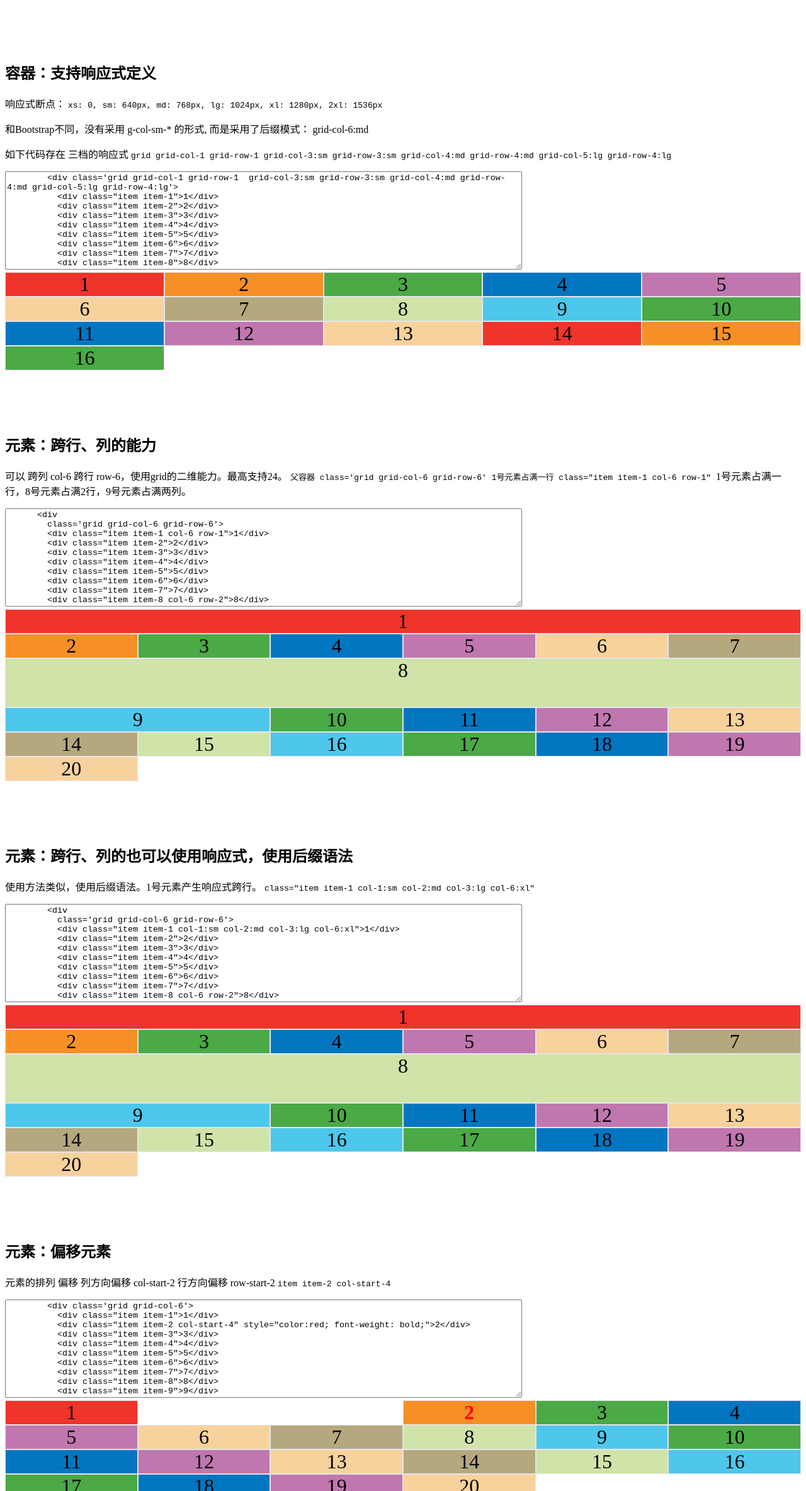
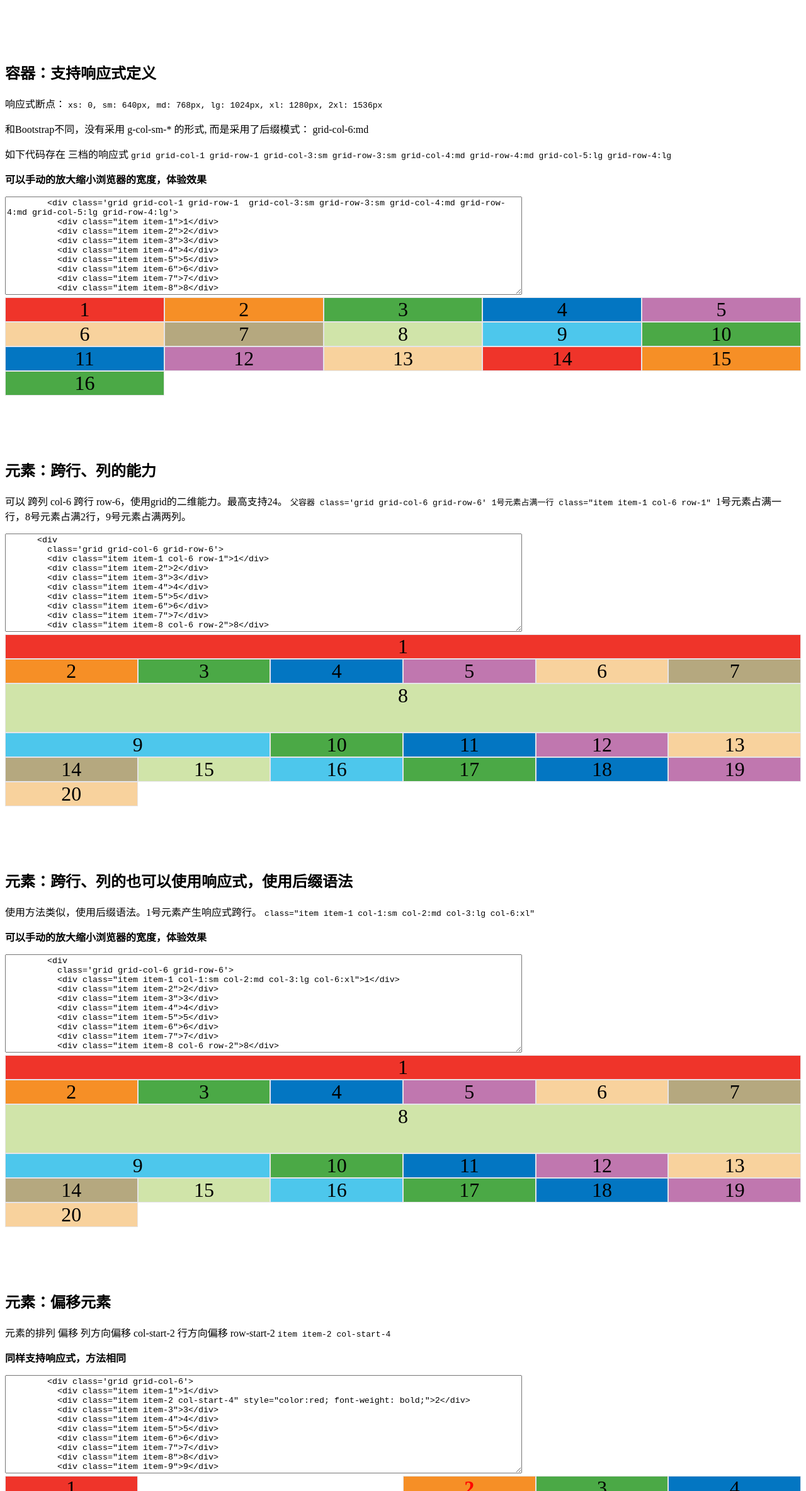
Before and after one commit to Mark24Code/waffle, a website built with Parcel: page demo/index.html in a window 1280 px wide. Shown: the part 1923-4290 px from the top of the page at 63% size. Built offline with nearby package versions, Linux system fonts and the light colour scheme.

Commit message:
update docs

```diff
--- a/demo/index.html
+++ b/demo/index.html
@@ -150,6 +150,9 @@
           grid grid-col-1 grid-row-1 grid-col-3:sm grid-row-3:sm grid-col-4:md grid-row-4:md grid-col-5:lg grid-row-4:lg
         </code>
       </p>
+      <p>
+        <strong>可以手动的放大缩小浏览器的宽度，体验效果</strong>
+      </p>
     </div>
     <textarea rows="10" cols='100'>
         <div class='grid grid-col-1 grid-row-1  grid-col-3:sm grid-row-3:sm grid-col-4:md grid-row-4:md grid-col-5:lg grid-row-4:lg'>
@@ -271,7 +274,9 @@
           class="item item-1 col-1:sm col-2:md col-3:lg col-6:xl"
         </code>
       </p>
-
+      <p>
+        <strong>可以手动的放大缩小浏览器的宽度，体验效果</strong>
+      </p>
     </div>
     <textarea rows="10" cols='100'>
         <div
@@ -334,8 +339,11 @@
         列方向偏移 col-start-2
         行方向偏移 row-start-2
         <code>
-                item item-2 col-start-4
+            item item-2 col-start-4
         </code>
+      </p>
+      <p>
+        <strong>同样支持响应式，方法相同</strong>
       </p>
     </div>
     <textarea rows="10" cols='100'>
```
Also changed, not shown: docs/index.html (+3 -3 lines).
